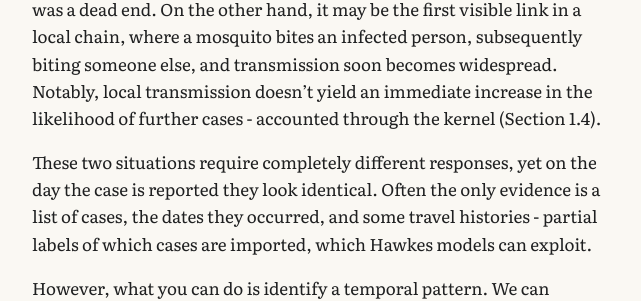
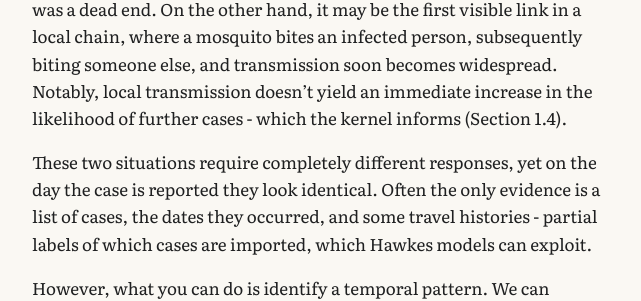
Before and after one commit to timj-wood/timj-wood.github.io, a Jekyll site: the page built from _posts/2026-09-20-hawkes-processes.md, in a window 1280 px wide and 900 px high, scrolled down 310 px. Shown: the part 345-646 px from the top of the window, without its empty margins (285-926 px from the left). Built offline with Jekyll 4.4.1, drawn with Linux system fonts in a browser that asks for light colours; some of the changed text lies outside the part shown.

Commit message:
Update 2026-09-20-hawkes-processes.md

```diff
--- a/_posts/2026-09-20-hawkes-processes.md
+++ b/_posts/2026-09-20-hawkes-processes.md
@@ -8,7 +8,7 @@ Work in progress.
 
 **Note:** I am a biologist by background, and by no means a mathematician. Please bear with my elementary LaTeX skills and let me know if you spot any mistakes.
 
-Suppose you work in a country that has almost eliminated malaria, and a new case is reported. It might come from a traveller who was infected abroad and brought the parasite home with them. If nothing follows, it was a dead end. On the other hand, it may be the first visible link in a local chain, where a mosquito bites an infected person, subsequently biting someone else, and transmission soon becomes widespread. Notably, local transmission doesn't yield an immediate increase in the likelihood of further cases - accounted through the kernel (Section 1.4).
+Suppose you work in a country that has almost eliminated malaria, and a new case is reported. It might come from a traveller who was infected abroad and brought the parasite home with them. If nothing follows, it was a dead end. On the other hand, it may be the first visible link in a local chain, where a mosquito bites an infected person, subsequently biting someone else, and transmission soon becomes widespread. Notably, local transmission doesn't yield an immediate increase in the likelihood of further cases - which the kernel informs (Section 1.4).
 
 These two situations require completely different responses, yet on the day the case is reported they look identical. Often the only evidence is a list of cases, the dates they occurred, and some travel histories - partial labels of which cases are imported, which Hawkes models can exploit.
 
```
